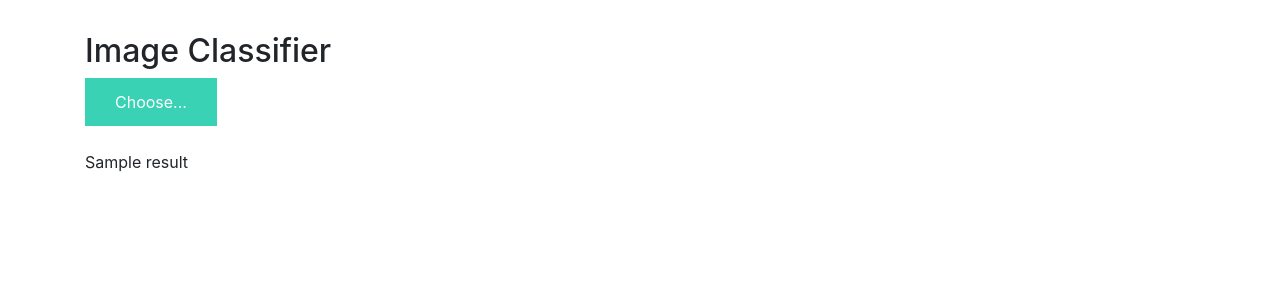
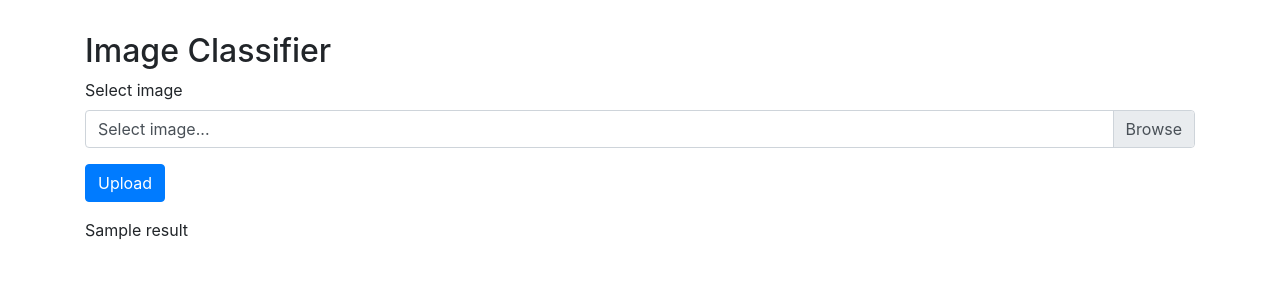
Before and after one commit to mernaadell/Graduation-Project, a Flask app: template templates/index.html in a window 1280 px wide. Shown: the part 56-356 px from the top of the page. Run offline with Flask 2, Linux system fonts and the light colour scheme; the template is opened without the code that fills it: most values are stand-ins (such as "Sample title", 1, 10 or a date in 2020); some libraries are stand-ins or nearby versions.

Commit message:
I made my own page to upload user's image to predict the result

```diff
--- a/app.py
+++ b/app.py
@@ -7,39 +7,53 @@ import re
 import numpy as np
 
 # Keras
-from keras.applications.imagenet_utils import preprocess_input, decode_predictions
-from keras.models import load_model
-from keras.preprocessing import image
+# from keras.applications.imagenet_utils import preprocess_input, decode_predictions
+# from keras.models import load_model
+# from keras.preprocessing import image
 
 # Flask utils
-from flask import Flask, redirect, url_for, request, render_template
+from flask import Flask, redirect, url_for, request, render_template, redirect
 from werkzeug.utils import secure_filename
 from gevent.pywsgi import WSGIServer
 from flask import Flask, flash, request, redirect, url_for
 from werkzeug.utils import secure_filename
 
+from flask import request, redirect
+
+
+import os
 
 # Define a flask app
 
 
-UPLOAD_FOLDER = '/images'
-ALLOWED_EXTENSIONS = set(['txt', 'pdf', 'png', 'jpg', 'jpeg', 'gif'])
+
 app = Flask(__name__)
-app.config['UPLOAD_FOLDER'] = UPLOAD_FOLDER
+app.config["ALLOWED_IMAGE_EXTENSIONS"] = ["JPEG", "JPG", "PNG", "GIF"]
 MODEL_PATH = 'models/model.h5'
-
+app.config["IMAGE_UPLOADS"] = "images"
 # Load your trained model
-model = load_model(MODEL_PATH)
+# model = load_model(MODEL_PATH)
 
 print('Model loaded. Check http://127.0.0.1:5000/')
+def allowed_image(filename):
 
+    if not "." in filename:
+        return False
 
-test_image = image.load_img("images/img.jpg", target_size = (75, 100))
-test_image = image.img_to_array(test_image)
-test_image = np.expand_dims(test_image, axis = 0)
+    ext = filename.rsplit(".", 1)[1]
 
-#predict the result
-result = model.predict(test_image)
+    if ext.upper() in app.config["ALLOWED_IMAGE_EXTENSIONS"]:
+        return True
+    else:
+        return False
+
+# test_image = image.load_img("images/img.jpg", target_size = (75, 100))
+# test_image = image.img_to_array(test_image)
+# test_image = np.expand_dims(test_image, axis = 0)
+
+# #predict the result
+# result = model.predict(test_image)
+result=0
 print(result)
 @app.route('/', methods=['GET'])
 def index():
@@ -47,21 +61,21 @@ def index():
     return render_template("index.html",result=result)
 
 
-@app.route('/upload', methods=['GET', 'POST'])
-def upload_file():
-    if request.method == 'POST':
-        # check if the post request has the file part
-        if 'file' not in request.files:
-            flash('No file part')
+@app.route("/upload-image", methods=["GET", "POST"])
+def upload_image():
+
+    if request.method == "POST":
+
+        if request.files:
+
+            image = request.files["image"]
+
+            image.save(os.path.join(app.config["IMAGE_UPLOADS"], image.filename))
+
+            print("Image saved")
+
             return redirect(request.url)
-        file = request.files['file']
-        # if user does not select file, browser also
-        # submit a empty part without filename
-        if file.filename == '':
-            flash('No selected file')
-            return redirect(request.url)
-        if file and allowed_file(file.filename):
-            filename = secure_filename(file.filename)
-            file.save(os.path.join(app.config['UPLOAD_FOLDER'], filename))
+
+    return render_template("index.html")
 if __name__ == '__main__':
     app.run(debug=True)
--- a/templates/index.html
+++ b/templates/index.html
@@ -3,13 +3,11 @@
 <h2>Image Classifier</h2>
 
 <div>
-    <form id="upload-file" method="post" enctype="multipart/form-data">
+    <!-- <form action="/upload-image"  method="POST" enctype="multipart/form-data">
        <label for="imageUpload" class="upload-label">
             Choose...
         </label>
-        <input type="file" name="file" id="imageUpload" accept=".png, .jpg, .jpeg">
-    </form>
-
+        <input type="file" name="file" id="imageUpload" >
         <div class="image-section" style="display:none;">
             <div class="img-preview">
                 <div id="imagePreview">
@@ -17,11 +15,22 @@
             </div>
             <div>
 
-            <form action="{{ url_for('upload') }}" method="POST">
+         <button type="submit" class="btn btn-primary btn-lg " id="btn-predict" >upload</button>
+    </form> -->
+    <form action="/upload-image" method="POST" enctype="multipart/form-data">
 
+        <div class="form-group">
+             <label>Select image</label>
+             <div class="custom-file">
+               <input type="file" class="custom-file-input" name="image" id="image">
+               <label class="custom-file-label" for="image">Select image...</label>
+             </div>
+           </div>
 
-                <button type="button" class="btn btn-primary btn-lg " id="btn-predict" ></button>
+           <button type="submit" class="btn btn-primary">Upload</button>
+
          </form>
+
         </div>
     </div>
 
```
Also changed, not shown: static/js/main.js (deleted, +0 -54 lines). Lines whose indentation alone changed are shown as unchanged.
